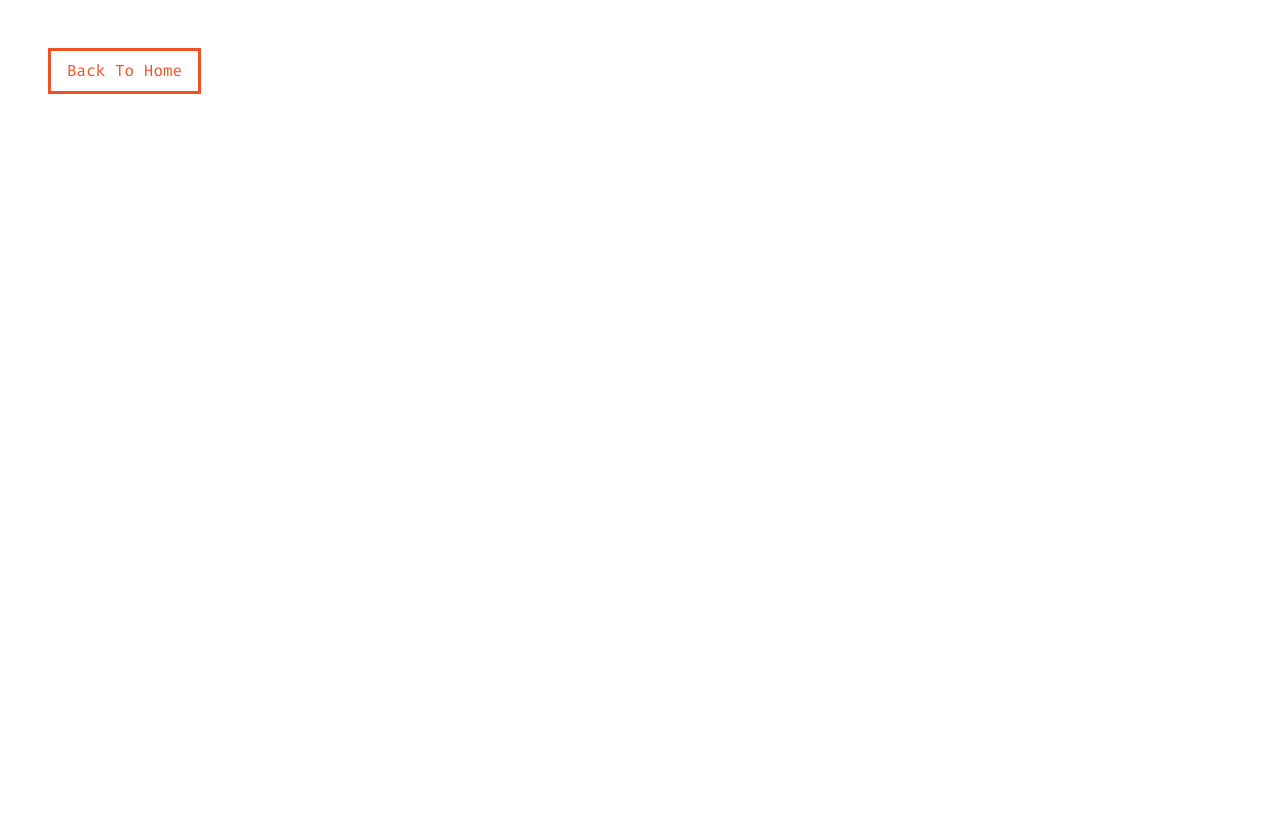
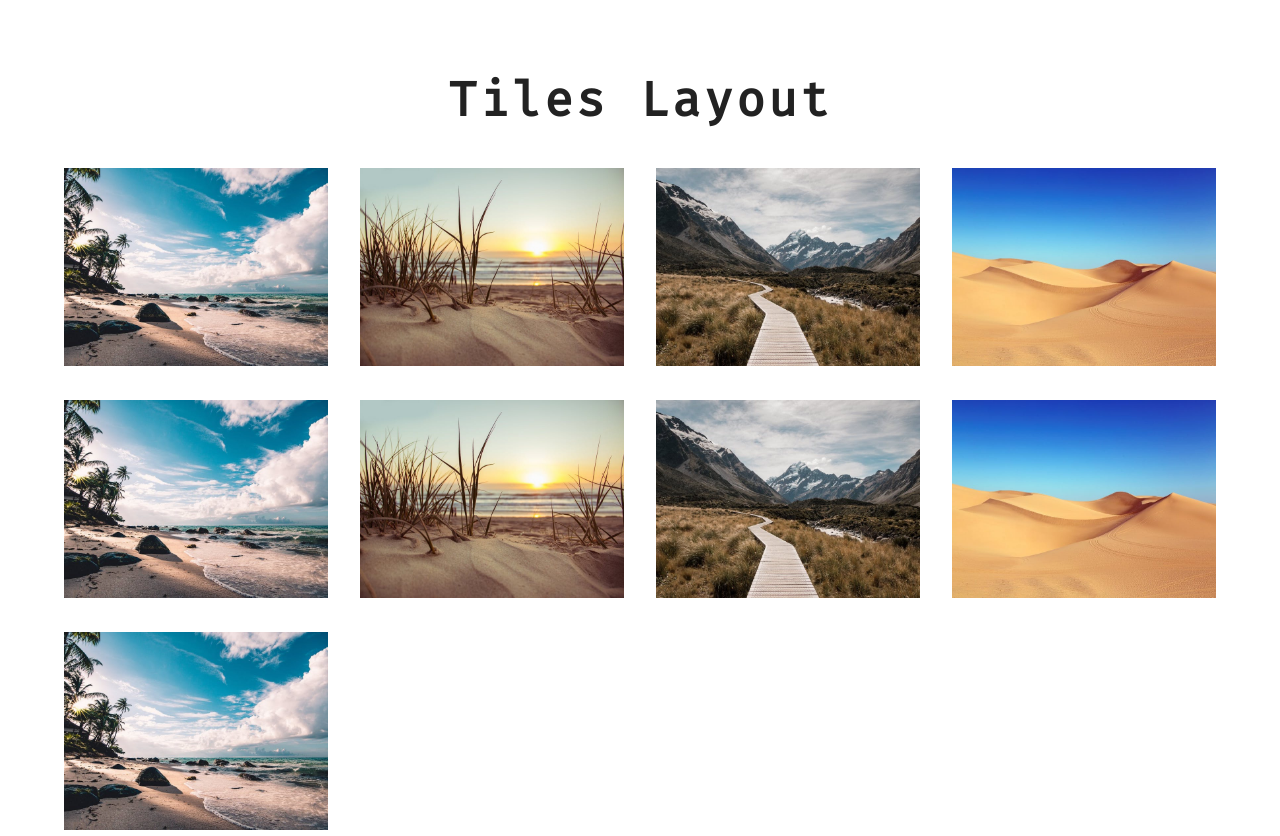
Before and after one commit to Quangnguyenz/grid-mini-projects, a plain HTML site: page tiles.html in a window 1280 px wide. Shown: the top 836 px of the page. Before the commit the page ends 800 px from the top, so only its background shows below. Drawn offline with Linux system fonts and the light colour scheme.

Commit message:
aligning tiles

```diff
--- a/styles.css
+++ b/styles.css
@@ -195,3 +195,72 @@ Card
 .card-footer span {
   color: var(--primaryColor);
 }
+
+/* @media screen and (min-width: 768px) {
+  .cards-center {
+    display: grid;
+    grid-template-columns: repeat(2, 1fr);
+    column-gap: 2rem;
+  }
+}
+
+@media screen and (min-width: 1170px) {
+  .cards-center {
+    grid-template-columns: repeat(3, 1fr);
+  }
+} */
+
+.card {
+  display: grid;
+  grid-template-columns: 1fr;
+  grid-template-rows: auto 1fr auto;
+}
+
+.cards-center {
+  display: grid;
+  column-gap: 2rem;
+  grid-template-columns: repeat(auto-fill, minmax(268.5px, 1fr));
+}
+
+/*
+===============
+Tiles
+===============
+*/
+
+.tiles {
+  padding: 4rem 0;
+}
+
+.titles-center {
+  width: 90vw;
+  max-width: 1170px;
+  margin: 2rem auto;
+  display: grid;
+  row-gap: 2rem;
+}
+
+@media screen and (min-width: 768px) {
+  .titles-center {
+    grid-template-columns: 1fr 1fr;
+    column-gap: 2rem;
+  }
+}
+
+@media screen and (min-width: 992px) {
+  .titles-center {
+    grid-template-columns: repeat(3, 1fr);
+    column-gap: 2rem;
+  }
+}
+
+@media screen and (min-width: 1170px) {
+  .titles-center {
+    grid-template-columns: repeat(4, 1fr);
+    grid-template-rows: repeat(5, 200px);
+    grid-template-areas:
+      "a a a b"
+      "a a a c"
+      "d d d d";
+  }
+}
--- a/tiles.html
+++ b/tiles.html
@@ -20,6 +20,58 @@
     <title>tiles project</title>
   </head>
   <body>
+    <section class="tiles">
+      <div class="title">
+        <h1>tiles layout</h1>
+      </div>
+      <div class="titles-center">
+        <!-- single tile -->
+        <article class="title-1">
+          <img src="./images/size-image-1.jpeg" alt="" />
+        </article>
+        <!-- end single tile -->
+        <!-- single tile -->
+        <article class="title-2">
+          <img src="./images/size-image-2.jpeg" alt="" />
+        </article>
+        <!-- end single tile -->
+        <!-- single tile -->
+        <article class="title-3">
+          <img src="./images/size-image-3.jpeg" alt="" />
+        </article>
+        <!-- end single tile -->
+        <!-- single tile -->
+        <article class="title-4">
+          <img src="./images/size-image-4.jpeg" alt="" />
+        </article>
+        <!-- end single tile -->
+        <!-- single tile -->
+        <article class="title-5">
+          <img src="./images/size-image-1.jpeg" alt="" />
+        </article>
+        <!-- end single tile -->
+        <!-- single tile -->
+        <article class="title-6">
+          <img src="./images/size-image-2.jpeg" alt="" />
+        </article>
+        <!-- end single tile -->
+        <!-- single tile -->
+        <article class="title-7">
+          <img src="./images/size-image-3.jpeg" alt="" />
+        </article>
+        <!-- end single tile -->
+        <!-- single tile -->
+        <article class="title-8">
+          <img src="./images/size-image-4.jpeg" alt="" />
+        </article>
+        <!-- end single tile -->
+        <!-- single tile -->
+        <article class="title-9">
+          <img src="./images/size-image-1.jpeg" alt="" />
+        </article>
+        <!-- end single tile -->
+      </div>
+    </section>
     <a href="index.html" class="btn">back to home</a>
   </body>
 </html>
```
